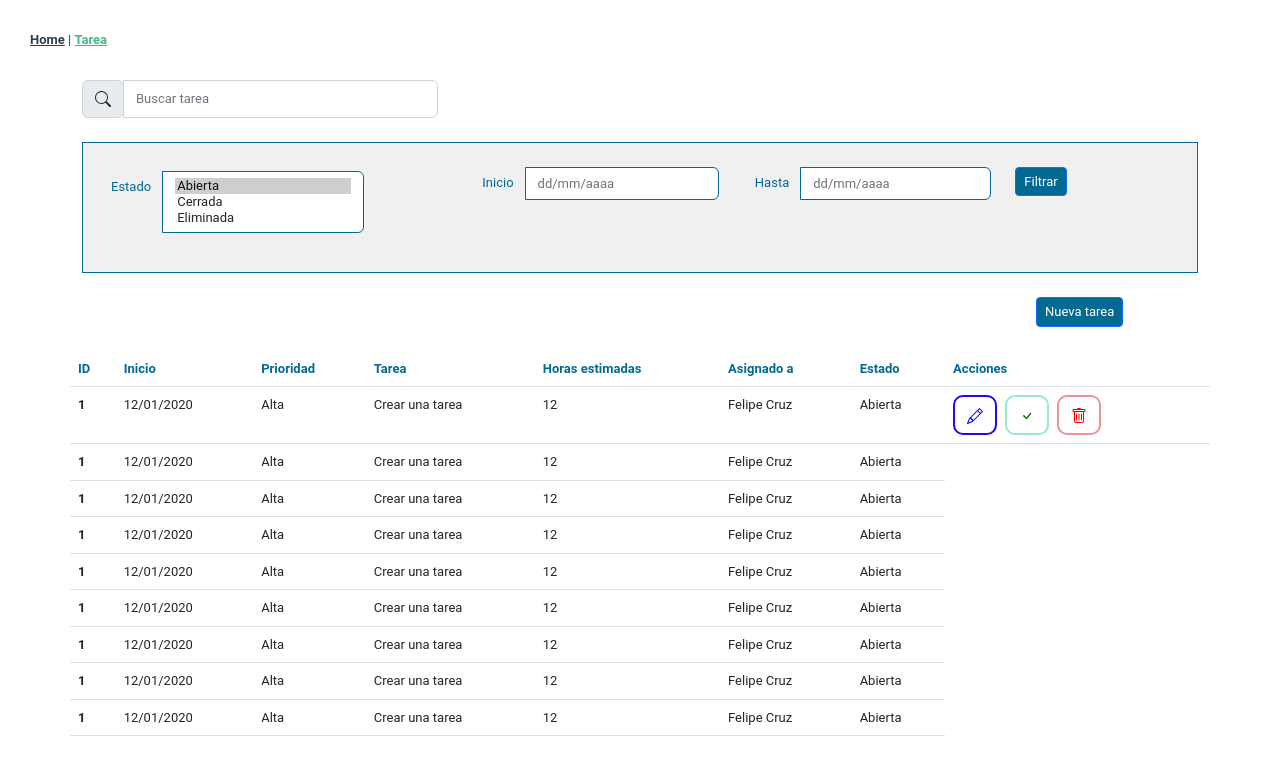
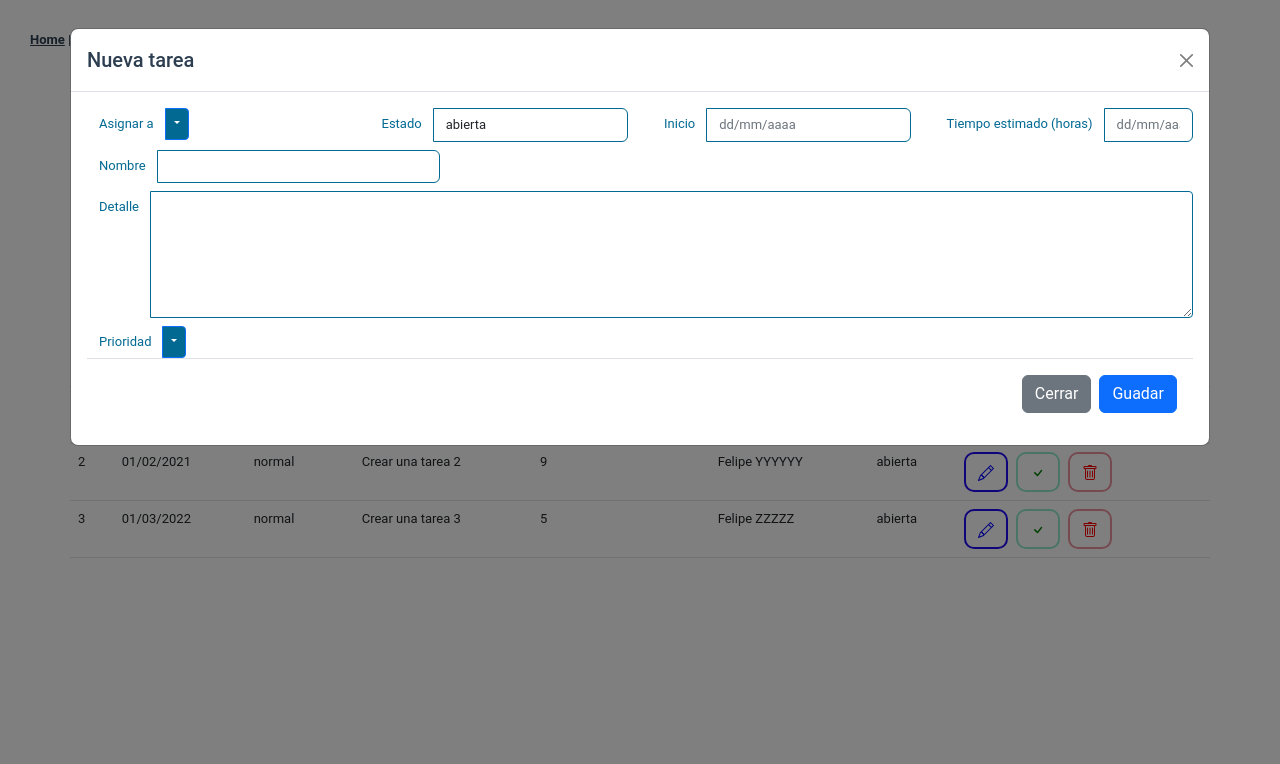
Before and after one commit to MauricioRuizD/TaskManager, a Vue app: page /task in a window 1280 px wide. Both pictures are taken after a click on the button "Nueva tarea". Shown: the top 764 px of the page. Built offline with nearby package versions, Linux system fonts and the light colour scheme.

Commit message:
nueva tarea, actualizar tarea y tarea terminada

```diff
--- a/src/App.vue
+++ b/src/App.vue
@@ -2,7 +2,7 @@
   <div id="app">
     <nav>
       <router-link to="/">Home</router-link> |
-      <router-link to="/task">Tarea</router-link>
+      <router-link to="task">Tarea</router-link>
     </nav>
     <router-view/>
   </div>
--- a/src/router/index.js
+++ b/src/router/index.js
@@ -13,7 +13,7 @@ const routes = [
   {
     path: '/task',
     name: 'task',
-    component: () => import('../views/Task.vue')
+    component: () => import('../views/Task.vue'),
   }
 ]
 
--- a/src/views/Task.vue
+++ b/src/views/Task.vue
@@ -60,9 +60,10 @@
     </div>
     <div class="row justify-content-end" style="padding: 24px 0px 24px 24px;">
       <div class="col-2 align-self-end">
-        <button type="button" class="btn btn-primary btn-sm btn-action" id="btn-new-task">Nueva tarea</button>
+        <button type="button" class="btn btn-primary btn-sm btn-action" id="btn-new-task" data-bs-toggle="modal" data-bs-target="#editTask" @click="titleModal='Nueva tarea'">Nueva tarea</button>
       </div>
     </div>
+
     <div class="row">
       <table class="table">
         <thead>
@@ -78,22 +79,22 @@
           </tr>
         </thead>
         <tbody>
-          <tr>
-            <th scope="row">1</th>
-            <td>12/01/2020</td>
-            <td>Alta</td>
-            <td>Crear una tarea</td>
-            <td>12</td>
-            <td>Felipe Cruz</td>
-            <td>Abierta</td>
+          <tr v-for="(item, index) of items" :key="index">
+            <td>{{ item.id }}</td>
+            <td>{{ item.inicio }}</td>
+            <td>{{ item.prioridad }}</td>
+            <td>{{ item.nombre }}</td>
+            <td>{{ item.horasestimadas }}</td>
+            <td>{{ item.asignadoa }}</td>
+            <td>{{ item.estado }}</td>
             <td>
-              <button type="button" class="btn btn-update-data">
+              <button type="button" class="btn btn-update-data" data-bs-toggle="modal" data-bs-target="#editTask" @click="editTask(item, index)">
                 <svg xmlns="http://www.w3.org/2000/svg" width="16" height="16" fill="blue" class="bi bi-pencil" viewBox="0 0 16 16">
-                  <path d="M12.146.146a.5.5 0 0 1 .708 0l3 3a.5.5 0 0 1 0 .708l-10 10a.5.5 0 0 1-.168.11l-5 2a.5.5 0 0 1-.65-.65l2-5a.5.5 0 0 1 .11-.168l10-10zM11.207 2.5 13.5 4.793 14.793 3.5 12.5 1.207 11.207 2.5zm1.586 3L10.5 3.207 4 9.707V10h.5a.5.5 0 0 1 .5.5v.5h.5a.5.5 0 0 1 .5.5v.5h.293l6.5-6.5zm-9.761 5.175-.106.106-1.528 3.821 3.821-1.528.106-.106A.5.5 0 0 1 5 12.5V12h-.5a.5.5 0 0 1-.5-.5V11h-.5a.5.5 0 0 1-.468-.325z"/>
+                  <path d="M12.146.146a.5.5 0 0 1 .708 0l3 3a.5.5 0 0 1 0 .708l-10 10a.5.5 0 0 1-.168.11l-5 2a.5.5 0 0 1-.65-.65l2-5a.5.5 0 0 1 .11-.168l10-10zM11.207 2.5 13.5 4.793 14.793 3.5 12.5 1.207 11.207 2.5zm1.586 3L10.5 3.207 4 9.707V10h.5a.5.5 0 0 1 .5.5v.5h.5a.5.5 0 0 1 .5.5v.5h.293l6.5-6.5zm-9.761 5.175-.106.106-1.528 3.821 3.821-1.528.106-.106A.5.5 0 0 1 5 12.5V12h-.5a.5.5 0 0 1-.5-.5V11h-.5a.5.5 0 0 1-.468-.325z" />
                 </svg>
               </button>
               <span style="padding: 0px 8px 0px 0px;"></span>
-              <button type="button" class="btn btn-done-data">
+              <button type="button" class="btn btn-done-data" @click="doneTask(index)">
                 <svg xmlns="http://www.w3.org/2000/svg" width="16" height="16" fill="green" class="bi bi-check" viewBox="0 0 16 16">
                   <path d="M10.97 4.97a.75.75 0 0 1 1.07 1.05l-3.99 4.99a.75.75 0 0 1-1.08.02L4.324 8.384a.75.75 0 1 1 1.06-1.06l2.094 2.093 3.473-4.425a.267.267 0 0 1 .02-.022z"/>
                 </svg>
@@ -107,86 +108,263 @@
               </button>
             </td>
           </tr>
-          <tr>
-            <th scope="row">1</th>
-            <td>12/01/2020</td>
-            <td>Alta</td>
-            <td>Crear una tarea</td>
-            <td>12</td>
-            <td>Felipe Cruz</td>
-            <td>Abierta</td>
-          </tr>
-          <tr>
-            <th scope="row">1</th>
-            <td>12/01/2020</td>
-            <td>Alta</td>
-            <td>Crear una tarea</td>
-            <td>12</td>
-            <td>Felipe Cruz</td>
-            <td>Abierta</td>
-          </tr>
-          <tr>
-            <th scope="row">1</th>
-            <td>12/01/2020</td>
-            <td>Alta</td>
-            <td>Crear una tarea</td>
-            <td>12</td>
-            <td>Felipe Cruz</td>
-            <td>Abierta</td>
-          </tr>
-          <tr>
-            <th scope="row">1</th>
-            <td>12/01/2020</td>
-            <td>Alta</td>
-            <td>Crear una tarea</td>
-            <td>12</td>
-            <td>Felipe Cruz</td>
-            <td>Abierta</td>
-          </tr>
-          <tr>
-            <th scope="row">1</th>
-            <td>12/01/2020</td>
-            <td>Alta</td>
-            <td>Crear una tarea</td>
-            <td>12</td>
-            <td>Felipe Cruz</td>
-            <td>Abierta</td>
-          </tr>
-          <tr>
-            <th scope="row">1</th>
-            <td>12/01/2020</td>
-            <td>Alta</td>
-            <td>Crear una tarea</td>
-            <td>12</td>
-            <td>Felipe Cruz</td>
-            <td>Abierta</td>
-          </tr>
-          <tr>
-            <th scope="row">1</th>
-            <td>12/01/2020</td>
-            <td>Alta</td>
-            <td>Crear una tarea</td>
-            <td>12</td>
-            <td>Felipe Cruz</td>
-            <td>Abierta</td>
-          </tr>
-          <tr>
-            <th scope="row">1</th>
-            <td>12/01/2020</td>
-            <td>Alta</td>
-            <td>Crear una tarea</td>
-            <td>12</td>
-            <td>Felipe Cruz</td>
-            <td>Abierta</td>
-          </tr>
         </tbody>
       </table>
+
+      <!-- Modal -->
+      <template>
+        <div class="modal fade" id="editTask" data-bs-backdrop="static" data-bs-keyboard="false" tabindex="-1" aria-labelledby="staticBackdropLabel" aria-hidden="true">
+          <div class="modal-dialog modal-xl">
+            <div class="modal-content">
+              <div class="modal-header">
+                <h5 class="modal-title" id="staticBackdropLabel">{{ titleModal }}</h5>
+                <button type="button" class="btn-close" data-bs-dismiss="modal" aria-label="Close"></button>
+              </div>
+              <div class="modal-body">
+
+                <div class="row row-cols-1 row-cols-sm-2 row-cols-md-4">
+                  <div class="col col-2">
+                    <div class="input-group mb-2">
+                      <div class="input-group-prepend">
+                        <span class="input-group-text group-label-text" id="asignar-a">Asignar a
+                        </span>
+                      </div>
+                      <a class="btn btn-primary btn-sm btn-action dropdown-toggle" href="#" role="button" id="dropdownAsignarA" data-bs-toggle="dropdown" aria-expanded="false">{{ selectedItem.asignadoa }}</a>
+                      <ul class="dropdown-menu" aria-labelledby="asignar-a">
+                        <li v-for="(itemAsignadoa, indexAsignado) of listaAsignado" :key="indexAsignado"><a class="dropdown-item" @click="selectAsignadoA(itemAsignadoa)">{{ itemAsignadoa.name }}</a></li>
+                      </ul>
+                    </div>
+                  </div>
+
+                  <div class="col col-2">
+                    <div class="input-group mb-2">
+                      <div class="input-group-prepend">
+                        <span class="input-group-text group-label-text" id="estado">Estado
+                        </span>
+                      </div>
+                      <input type="text" class="form-control" id="estado-tarea" aria-describedby="estado" style="font-size:small; border-color:#026993" v-model="selectedItem.estado">
+                    </div>
+                  </div>
+                  <div class="col col-2">
+                    <div class="input-group mb-2">
+                      <div class="input-group-prepend">
+                        <span class="input-group-text group-label-text" id="inicio">Inicio
+                        </span>
+                      </div>
+                      <input type="text" class="form-control" id="fecha-inicio" aria-describedby="inicio" placeholder="dd/mm/aaaa" style="font-size:small; border-color:#026993" v-model="selectedItem.inicio">
+                    </div>
+                  </div>
+                  <div class="col col-2">
+                    <div class="input-group mb-2">
+                      <div class="input-group-prepend">
+                        <span class="input-group-text group-label-text" id="tiempo-estimado">Tiempo estimado (horas)
+                        </span>
+                      </div>
+                      <input type="text" class="form-control" id="horas-estimadas" aria-describedby="tiempo-estimado" placeholder="dd/mm/aaaa" style="font-size:small; border-color:#026993" v-model="selectedItem.horasestimadas">
+                    </div>
+                  </div>
+                </div>
+                <div class="row row-cols-4">
+                  <div class="col col-4">
+                    <div class="input-group mb-2">
+                      <div class="input-group-prepend">
+                        <span class="input-group-text group-label-text" id="nombre-tarea">Nombre
+                        </span>
+                      </div>
+                      <input type="text" class="form-control" id="nombre" aria-describedby="nombre-tarea" style="font-size:small; border-color:#026993" v-model="selectedItem.nombre">
+                    </div>
+                  </div>
+                </div>
+                <div class="row">
+                  <div class="col col-12">
+                    <div class="input-group input-group-sm mb-2">
+                      <div class="input-group-prepend">
+                        <span class="input-group-text group-label-text" id="detalle-tarea">Detalle
+                        </span>
+                      </div>
+                      <textarea type="text" class="form-control" rows="6" id="detalle" aria-describedby="detalle-tarea" style="font-size:small; border-color:#026993" v-model="selectedItem.detalle"></textarea>
+                    </div>
+                  </div>
+                </div>
+                <div class="row row-cols-2">
+                  <div class="col">
+                    <div class="input-group">
+                      <div class="input-group-prepend">
+                        <span class="input-group-text group-label-text" id="prioridad">Prioridad
+                        </span>
+                      </div>
+                      <a class="btn btn-primary btn-sm btn-action dropdown-toggle" href="#" role="button" id="dropdownPrioridad" data-bs-toggle="dropdown" aria-expanded="false">{{ selectedItem.prioridad }}</a>
+                      <ul class="dropdown-menu" aria-labelledby="dropdownPrioridad">
+                        <li v-for="(itemPrioridad, indexPrioridad) of listaPrioridad" :key="indexPrioridad"><a class="dropdown-item" @click="selectPrioridad(itemPrioridad)">{{ itemPrioridad.name }}</a></li>
+                      </ul>
+                    </div>
+                  </div>
+                </div>
+
+                <div class="modal-footer">
+                  <button type="button" class="btn btn-secondary" data-bs-dismiss="modal">Cerrar</button>
+                  <button type="button" class="btn btn-primary" @click="saveTask()" data-bs-dismiss="modal">Guadar</button>
+                </div>
+
+              </div>
+            </div>
+          </div>
+        </div>
+      </template>
     </div>
-
-
-
   </div>
 </template>
+
+<script>
+
+export default {
+    name: "Task",
+
+  data () {
+    return {
+      titleModal: 'Nueva tarea',
+      indexSelected: 0,
+      selectedItem: {
+        id: '4',
+        inicio: '01/02/2023',
+        prioridad: 'Normal',
+        nombre: '',
+        detalle: '',
+        horasestimadas: 0,
+        asignadoa: '',
+        asignadoaId: 0,
+        estado: 'abierta',
+      },
+      items: [
+        {
+          id: '1',
+          inicio: '01/01/2020',
+          prioridad: 'alta',
+          nombre: 'Crear una tarea 1',
+          detalle: 'Este es el detalle de la tarea 1',
+          horasestimadas: 12,
+          asignadoa: 'Felipe XXXXXX',
+          asignadoaId: 1000,
+          estado: 'abierta',
+        },
+        {
+          id: '2',
+          inicio: '01/02/2021',
+          prioridad: 'normal',
+          nombre: 'Crear una tarea 2',
+          detalle: 'Este es el detalle de la tarea 2',
+          horasestimadas: 9,
+          asignadoa: 'Felipe YYYYYY',
+          asignadoaId: 2000,
+          estado: 'abierta',
+        },
+        {
+          id: '3',
+          inicio: '01/03/2022',
+          prioridad: 'normal',
+          nombre: 'Crear una tarea 3',
+          detalle: 'Este es el detalle de la tarea 3',
+          horasestimadas: 5,
+          asignadoa: 'Felipe ZZZZZ',
+          asignadoaId: 3000,
+          estado: 'abierta',
+        }
+      ],
+
+      listaAsignado: [
+        {
+          id: '1000',
+          name: 'Felipe XXXXXX'
+        },
+        {
+          id: '2000',
+          name: 'Felipe YYYYYY'
+        },
+        {
+          id: '3000',
+          name: 'Felipe ZZZZZ'
+        }
+      ],
+
+      listaPrioridad: [
+        {
+          id: 'alta',
+          name: 'alta'
+        },
+        {
+          id: 'normal',
+          name: 'normal'
+        },
+        {
+          id: 'baja',
+          name: 'baja'
+        }
+      ],
+
+    }
+  },
+
+  created () {
+    this.newTask()
+  },
+
+  methods: {
+
+    newTask () {
+      this.titleModal = 'Nueva tarea',
+      this.indexSelected = 0,
+      this.selectedItem.id = 0,
+      this.selectedItem.inicio = '',
+      this.selectedItem.prioridad = '',
+      this.selectedItem.nombre = '',
+      this.selectedItem.detalle = '',
+      this.selectedItem.horasestimadas = '',
+      this.selectedItem.asignadoa = '',
+      this.selectedItem.asignadoaId = '',
+      this.selectedItem.estado = 'abierta'
+    },
+
+    editTask(item, index) {
+      this.titleModal = 'Editar tarea'
+      this.indexSelected = index
+      this.selectedItem.id = item.id,
+      this.selectedItem.inicio = item.inicio,
+      this.selectedItem.prioridad = item.prioridad,
+      this.selectedItem.nombre = item.nombre,
+      this.selectedItem.detalle = item.detalle,
+      this.selectedItem.horasestimadas = item.horasestimadas,
+      this.selectedItem.asignadoa = item.asignadoa,
+      this.selectedItem.asignadoaId = item.asignadoaId,
+      this.selectedItem.estado = item.estado
+    },
+
+    selectPrioridad(prioridad) {
+        this.selectedItem.prioridad = prioridad.name;
+    },
+
+    selectAsignadoA(asignado) {
+        this.selectedItem.asignadoa = asignado.name;
+        this.selectedItem.asignadoaId = asignado.id;
+    },
+
+    saveTask() {
+
+      console.log(this.indexSelected)
+
+      this.items[this.indexSelected] = this.selectedItem
+
+    },
+
+    doneTask(index) {
+      this.selectedItem.estado = 'cerrada'
+      this.indexSelected = index
+
+      this.items[index].estado = this.selectedItem.estado
+    },
+
+  }
+}
+</script>
 
 <style>
 
```
